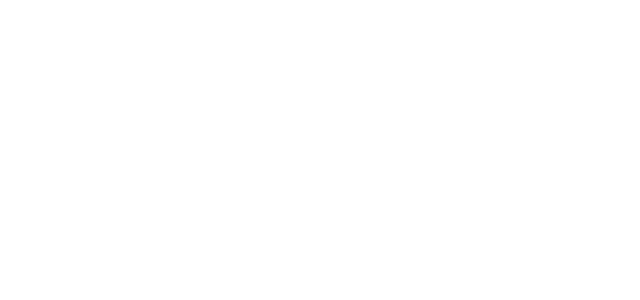
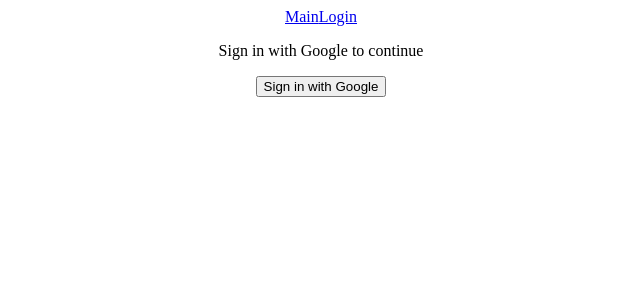
Before and after one commit to Sanchousina/Social-Media-App, a React (Create React App) app: page /login in a window 1280 px wide. Shown: the top 300 px of the page, without its empty margins (319-959 px from the left). Built offline with nearby package versions, Linux system fonts and the light colour scheme; no server answers.

Commit message:
Login with Google

```diff
--- a/package.json
+++ b/package.json
@@ -10,6 +10,7 @@
     "@types/node": "^16.18.75",
     "@types/react": "^18.2.48",
     "@types/react-dom": "^18.2.18",
+    "firebase": "^10.7.2",
     "react": "^18.2.0",
     "react-dom": "^18.2.0",
     "react-router-dom": "^6.21.3",
--- a/src/App.tsx
+++ b/src/App.tsx
@@ -1,10 +1,20 @@
 import React from 'react';
+import { BrowserRouter as Router, Routes, Route } from 'react-router-dom';
 import './App.css';
+import { Main } from './pages/Main';
+import { Login } from './pages/Login';
+import { Navbar } from './components/navbar';
 
 function App() {
   return (
     <div className="App">
-
+      <Router>
+        <Navbar />
+        <Routes>
+          <Route path='/' element={<Main />}/>
+          <Route path='/login' element={<Login />}/>
+        </Routes>
+      </Router>
     </div>
   );
 }
--- /dev/null
+++ b/src/components/navbar.tsx
@@ -0,0 +1,10 @@
+import { Link } from "react-router-dom"
+
+export const Navbar = () => {
+  return (
+    <div>
+      <Link to={'/'}>Main</Link>
+      <Link to={'/login'}>Login</Link>
+    </div>
+  )
+}
--- /dev/null
+++ b/src/pages/Login.tsx
@@ -0,0 +1,20 @@
+import { auth, provider } from "../config/firebase"
+import { signInWithPopup } from "firebase/auth"
+import { useNavigate } from "react-router-dom"
+
+export const Login = () => {
+  const navigate = useNavigate();
+
+  const signInWithGoogle = async () => {
+    const result = await signInWithPopup(auth, provider);
+    console.log(result)
+    navigate('/')
+  }
+
+  return (
+    <div>
+      <p>Sign in with Google to continue</p>
+      <button onClick={signInWithGoogle}>Sign in with Google</button>
+    </div>
+  )
+}
--- /dev/null
+++ b/src/pages/Main.tsx
@@ -0,0 +1,5 @@
+export const Main = () => {
+  return (
+    <div>Main Page</div>
+  )
+}
```
Also changed, not shown: 2 other files (tests, documents, lock files or other folders).
